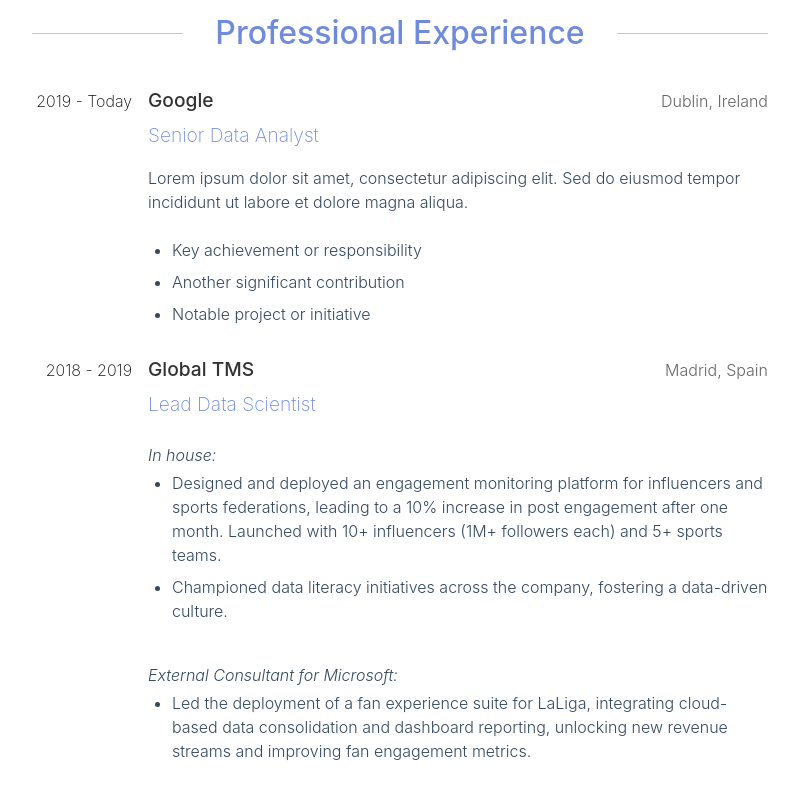
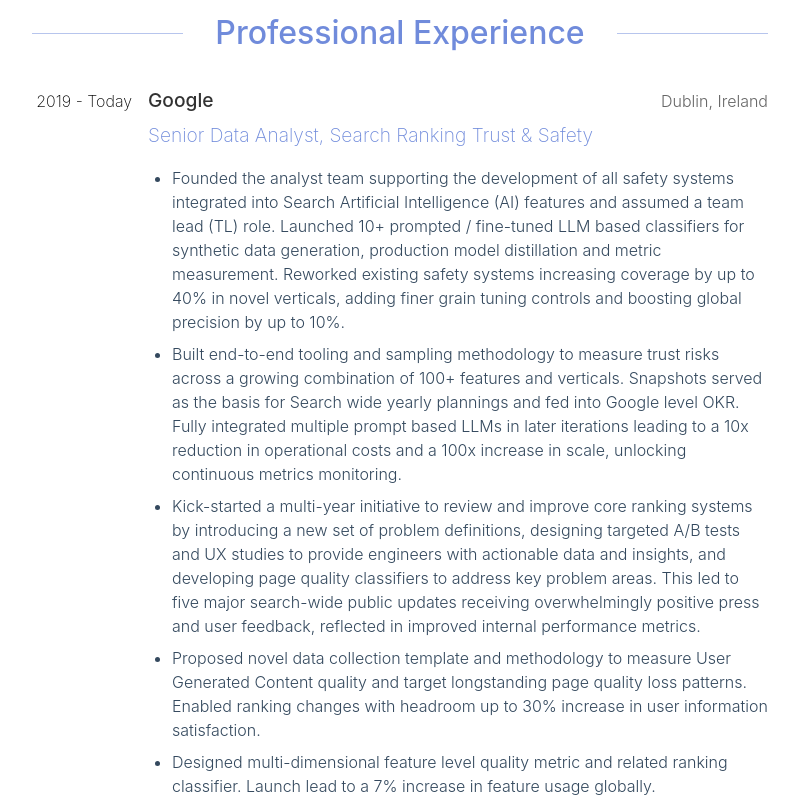
Before and after one commit to andreatondella/personal_website, a SvelteKit app: page /resume in a window 1280 px wide. Shown: the part 940-1740 px from the top of the page, without its empty margins (240-1039 px from the left). Built offline with nearby package versions, Linux system fonts and the light colour scheme.

Commit message:
Updated CV

```diff
--- a/src/routes/+page.svelte
+++ b/src/routes/+page.svelte
@@ -1,5 +1,5 @@
 <main class="content">
-  <h1 id="top"><strong>Hi there! 👋</strong><br>My name is Andrea <strong>Tondella</strong>.<br>I am a <strong class="highlight">data analyst</strong> based in<br>Dublin, Ireland.</h1>
+  <h1 id="top"><strong>Hi there! 👋</strong><br>My name is Andrea <strong>Tondella</strong>.<br>I work with <strong class="highlight">data</strong>.</h1>
 </main>
 
 <style>
--- a/src/routes/resume/+page.svelte
+++ b/src/routes/resume/+page.svelte
@@ -102,14 +102,13 @@
             <p class="institution"><a href="https://about.google" target="_blank" rel="noopener noreferrer">Google</a></p>
             <p class="location">Dublin, Ireland</p>
           </div>
-          <h3>Senior Data Analyst</h3>
-          <p class="description">
-            Lorem ipsum dolor sit amet, consectetur adipiscing elit. Sed do eiusmod tempor incididunt ut labore et dolore magna aliqua.
-          </p>
+          <h3>Senior Data Analyst, Search Ranking Trust & Safety</h3>
           <ul>
-            <li>Key achievement or responsibility</li>
-            <li>Another significant contribution</li>
-            <li>Notable project or initiative</li>
+            <li>Founded the analyst team supporting the development of all safety systems integrated into Search Artificial Intelligence (AI) features and assumed a team lead (TL) role. Launched 10+ prompted / fine-tuned LLM based classifiers for synthetic data generation, production model distillation and metric measurement. Reworked existing safety systems increasing coverage by up to 40% in novel verticals, adding finer grain tuning controls and boosting global precision by up to 10%.</li>
+            <li>Built end-to-end tooling and sampling methodology to measure trust risks across a growing combination of 100+ features and verticals. Snapshots served as the basis for Search wide yearly plannings and fed into Google level OKR. Fully integrated multiple prompt based LLMs in later iterations leading to a 10x reduction in operational costs and a 100x increase in scale, unlocking continuous metrics monitoring.</li>
+            <li>Kick-started a multi-year initiative to review and improve core ranking systems by introducing a new set of problem definitions, designing targeted A/B tests and UX studies to provide engineers with actionable data and insights, and developing page quality classifiers to address key problem areas. This led to five major search-wide public updates receiving overwhelmingly positive press and user feedback, reflected in improved internal performance metrics.</li>
+            <li>Proposed novel data collection template and methodology to measure User Generated Content quality and target longstanding page quality loss patterns. Enabled ranking changes with headroom up to 30% increase in user information satisfaction.</li>
+            <li>Designed multi-dimensional feature level quality metric and related ranking classifier. Launch lead to a 7% increase in feature usage globally.</li>
           </ul>
         </div>
       </div>
```
Also changed, not shown: static/robots.txt.
